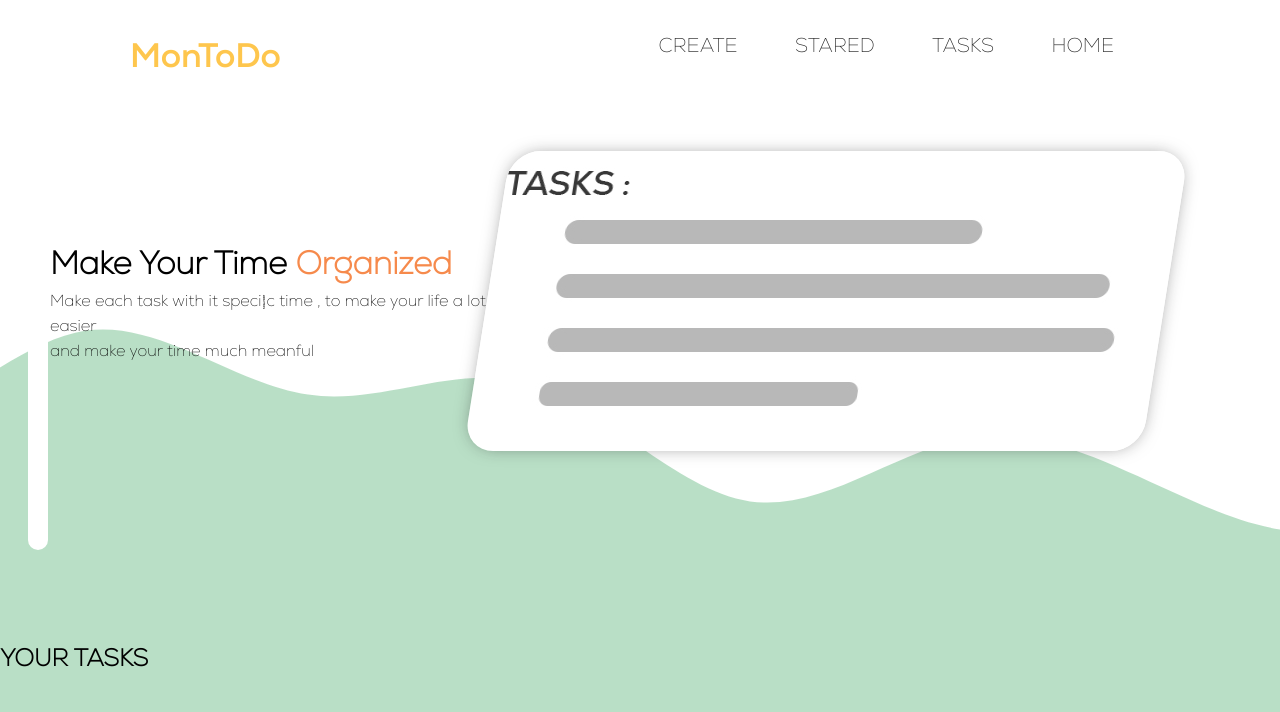
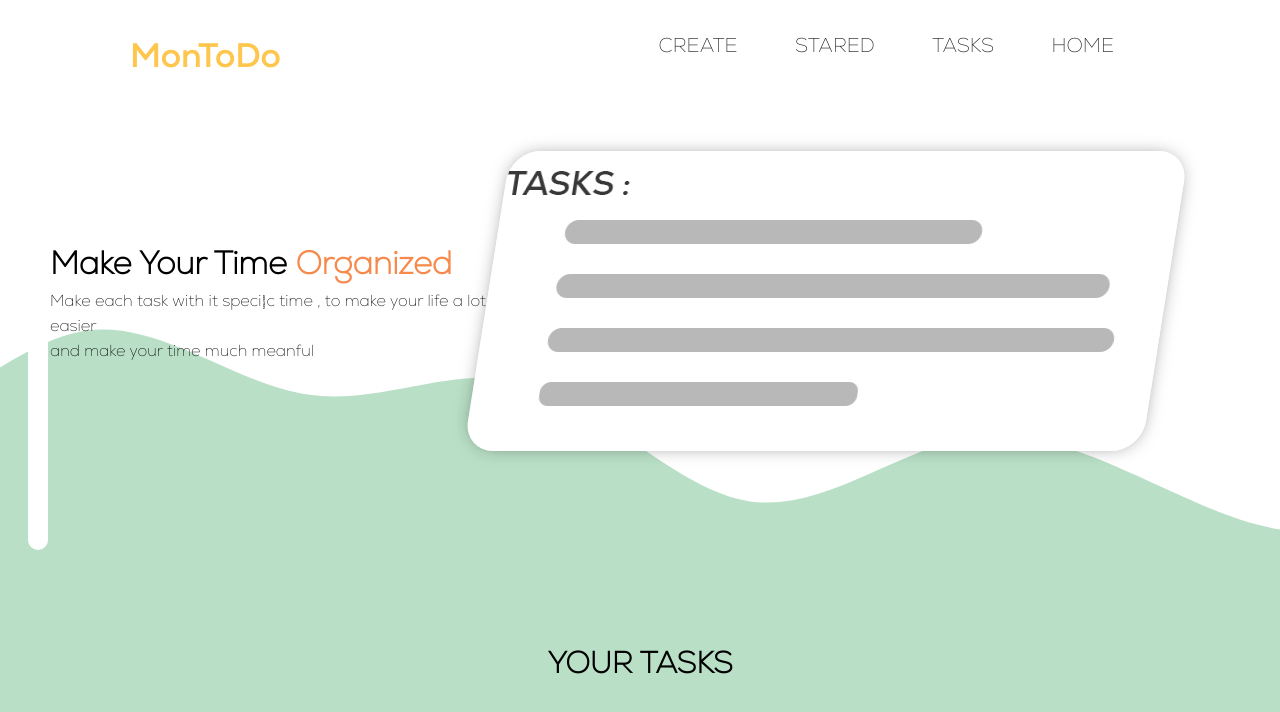
Before and after one commit to YahyaBh/MonToDo, a React (Create React App) app: page / in a window 1280 px wide. Shown: the top 712 px of the page. Built offline with nearby package versions, Linux system fonts and the light colour scheme.

Commit message:
Update App.css

```diff
--- a/src/App.css
+++ b/src/App.css
@@ -119,3 +119,14 @@ nav li a svg {
     -webkit-box-shadow: 0px 0px 18px -5px rgba(var(--dark-color), 0.55);
     -moz-box-shadow: 0px 0px 18px -5px rgba(var(--dark-color), 0.55);
 }
+
+
+
+#tasks {
+
+}
+
+#tasks h2 {
+    text-align: center;
+    font-size: 30px;
+}
```
